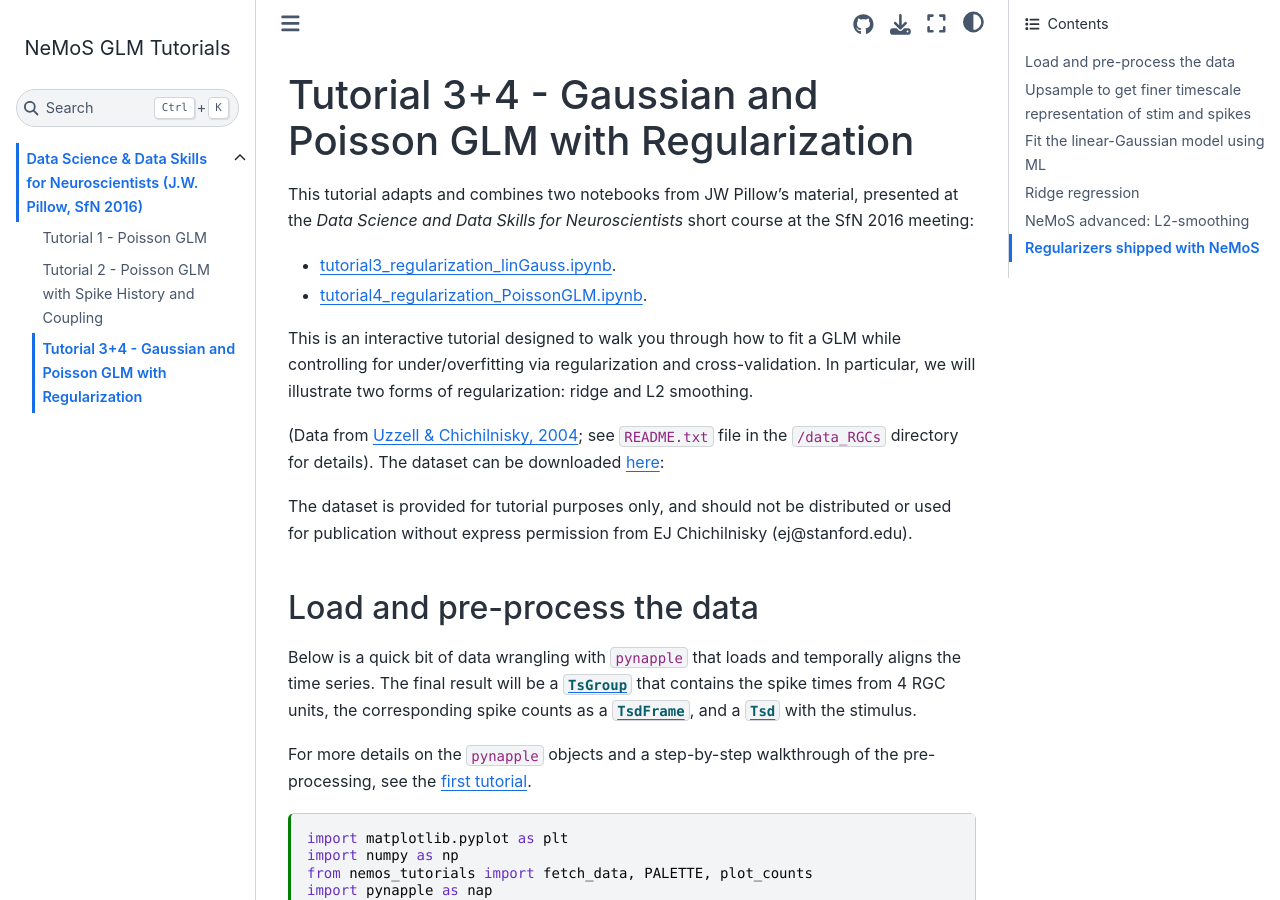
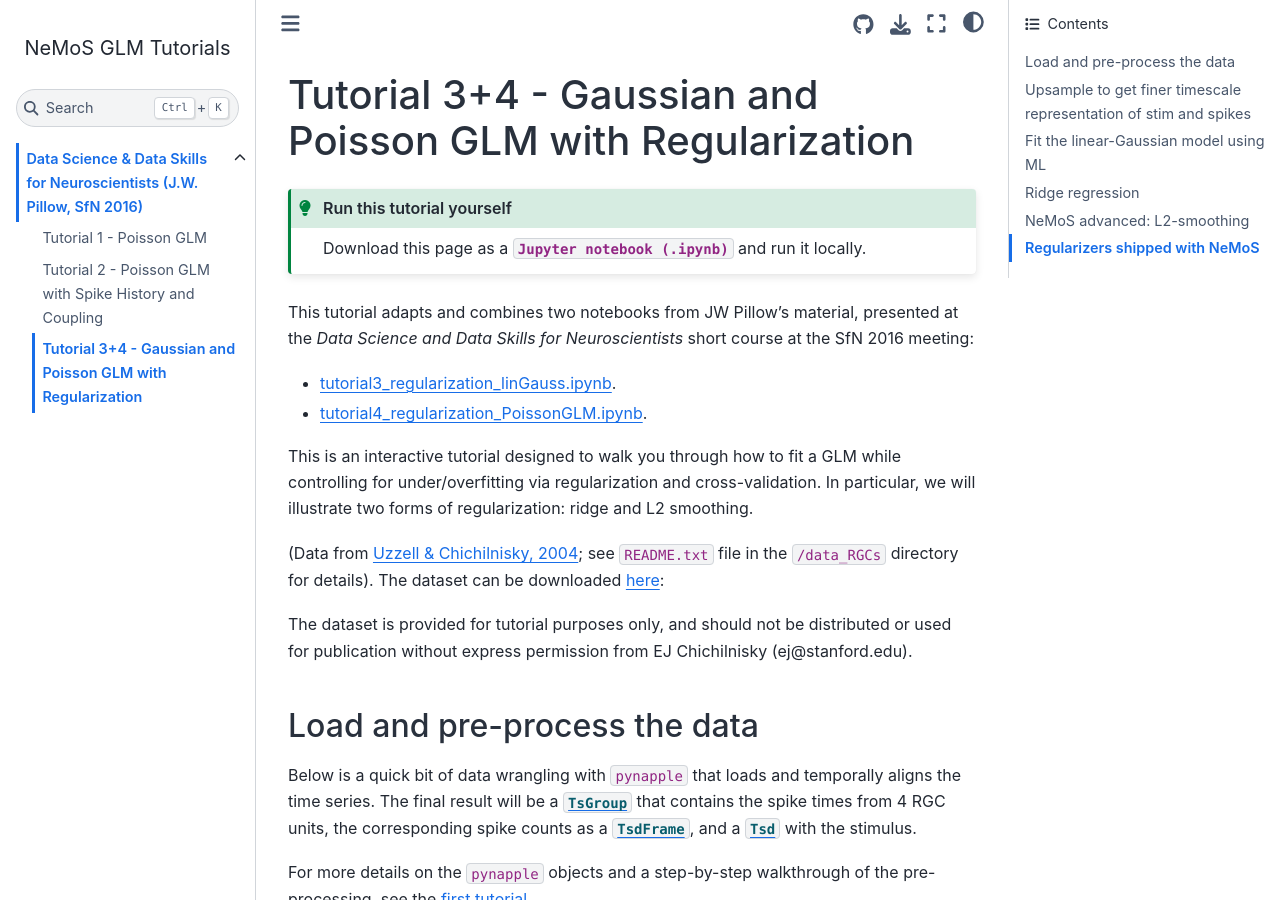
Before and after one commit to BalzaniEdoardo/nemos_glm_tutorials, a Sphinx documentation site: the page built from docs/tutorials/Sfn-2016-tutorial-GLMs/03_04_regularization.md, in a window 1280 px wide and 900 px high. Built offline with Sphinx 7.4.7 and the Sphinx Book theme 1.1.4, drawn with Linux system fonts in a browser that asks for light colours.

Commit message:
ship ipynb

```diff
--- a/docs/tutorials/Sfn-2016-tutorial-GLMs/03_04_regularization.md
+++ b/docs/tutorials/Sfn-2016-tutorial-GLMs/03_04_regularization.md
@@ -13,6 +13,11 @@ kernelspec:
 
 # Tutorial 3+4 - Gaussian and Poisson GLM with Regularization
 
+:::{admonition} Run this tutorial yourself
+:class: tip
+
+Download this page as a {download}`Jupyter notebook (.ipynb) <./03_04_regularization.ipynb>` and run it locally.
+:::
 
 This tutorial adapts and combines two notebooks from JW Pillow's material, presented at the *Data Science and Data Skills for Neuroscientists* short course at the SfN 2016 meeting:
 
```
